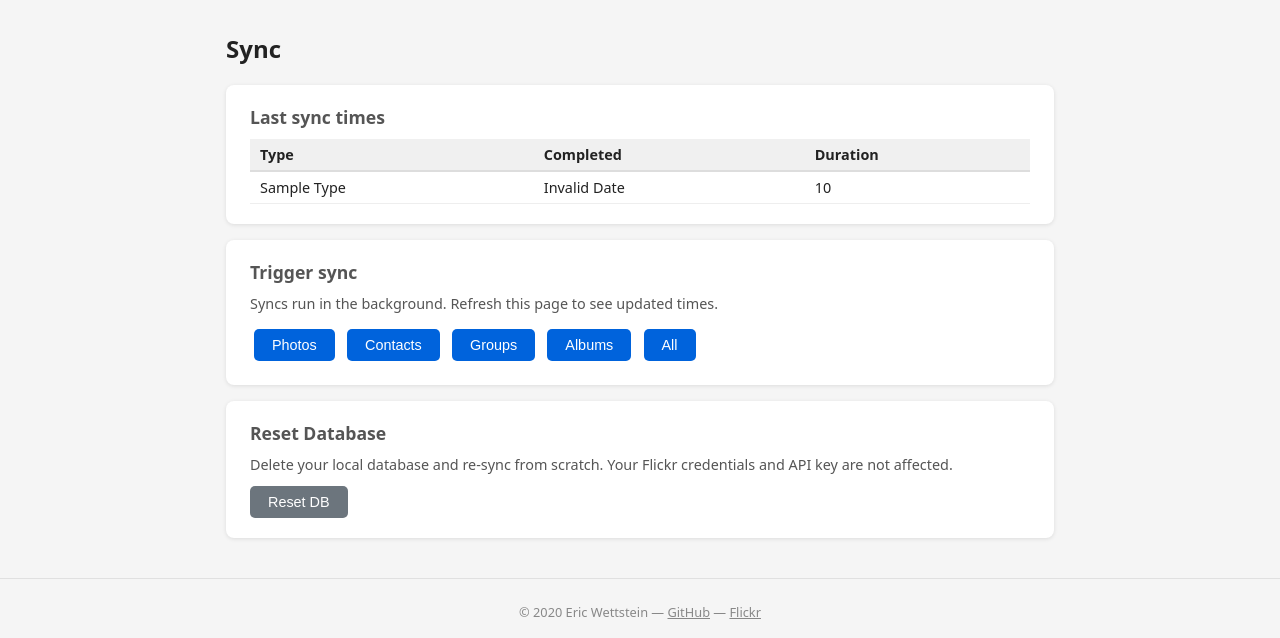
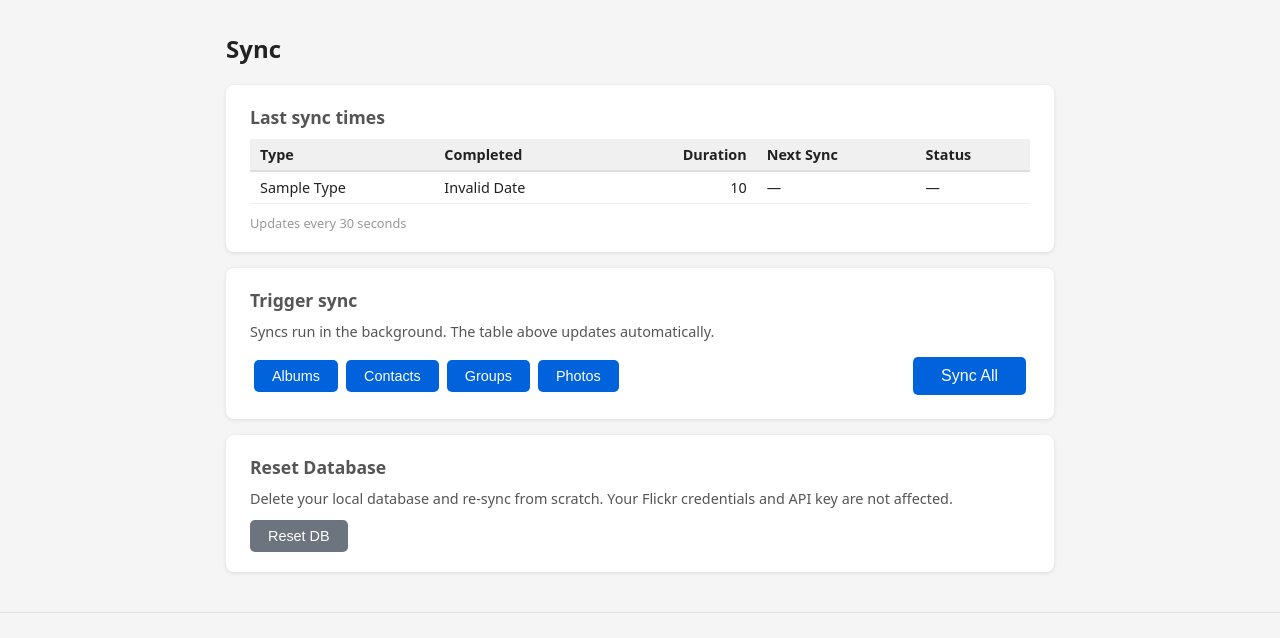
Before and after one commit to kc9yjp/mre_flickr_mcp, a Python web app: template templates/sync.html in a window 1280 px wide. Shown: the part 48-686 px from the top of the page. Run offline with Jinja, Linux system fonts and the light colour scheme; the template is opened without the code that fills it: most values are stand-ins (such as "Sample title", 1, 10 or a date in 2020).

Commit message:
feat: enhance sync functionality with status updates and improved UI elements

```diff
--- a/static/app.js
+++ b/static/app.js
@@ -60,6 +60,72 @@ function showConfirm(message, onOk) {
   document.addEventListener('keydown', handleKey);
 }
 
+function fmtRelative(epochSecs) {
+  const diffSecs = epochSecs - Math.floor(Date.now() / 1000);
+  if (diffSecs <= 0) return 'now';
+  const h = Math.floor(diffSecs / 3600);
+  const m = Math.floor((diffSecs % 3600) / 60);
+  if (h > 0) return `in ${h}h ${m}m`;
+  return `in ${m}m`;
+}
+
+function updateSyncNext() {
+  document.querySelectorAll('[data-next]').forEach(el => {
+    el.textContent = fmtRelative(parseInt(el.dataset.next));
+  });
+}
+
+function applySyncData(data) {
+  data.rows.forEach(row => {
+    const tr = document.querySelector(`tr[data-sync-type="${row.type}"]`);
+    if (!tr) return;
+
+    const lastCell = tr.querySelector('.sync-last');
+    if (lastCell) {
+      if (row.last) {
+        const ms = row.last * 1000;
+        const fmt = new Date(ms).toLocaleString(undefined, {
+          month: 'short', day: 'numeric', year: 'numeric',
+          hour: 'numeric', minute: '2-digit'
+        });
+        lastCell.innerHTML = `<time data-ts="${row.last}">${fmt}</time>`;
+      } else {
+        lastCell.textContent = '—';
+      }
+    }
+
+    const durCell = tr.querySelector('.sync-duration-cell');
+    if (durCell) durCell.textContent = row.duration || '—';
+
+    const nextCell = tr.querySelector('.sync-next');
+    if (nextCell) {
+      nextCell.innerHTML = row.next
+        ? `<span data-next="${row.next}"></span>`
+        : '—';
+    }
+
+    const statusCell = tr.querySelector('.sync-status');
+    if (statusCell) {
+      statusCell.innerHTML = row.running
+        ? '<span class="sync-running-badge">Syncing…</span>'
+        : '—';
+    }
+  });
+  updateSyncNext();
+
+  const buttons = document.querySelectorAll('.sync-form .btn');
+  buttons.forEach(btn => { btn.disabled = data.running; });
+}
+
+function initSyncPolling() {
+  const table = document.getElementById('sync-table');
+  if (!table) return;
+  updateSyncNext();
+  setInterval(() => {
+    fetch('/sync/status.json').then(r => r.json()).then(applySyncData).catch(() => {});
+  }, 30000);
+}
+
 document.addEventListener('DOMContentLoaded', () => {
   document.querySelectorAll('form[data-confirm]').forEach(form => {
     form.addEventListener('submit', e => {
@@ -70,6 +136,8 @@ document.addEventListener('DOMContentLoaded', () => {
       });
     });
   });
+
+  initSyncPolling();
 
   document.querySelectorAll('time[data-ts]').forEach(el => {
     const ms = parseInt(el.dataset.ts) * 1000;
--- a/static/style.css
+++ b/static/style.css
@@ -65,10 +65,17 @@ footer a { color: #888; }
 .stat-date-range { margin-top: 14px; color: #555; font-size: .9rem; }
 
 /* Sync */
-.sync-progress-list { margin: 6px 0 0 18px; line-height: 1.8; }
-.sync-duration { color: #888; font-size: .8rem; }
 .sync-form { display: inline; }
 .sync-form .btn { margin: 4px; }
+.sync-btn-row { display: flex; align-items: center; justify-content: space-between; flex-wrap: wrap; gap: 8px; margin-top: 4px; }
+.sync-btn-group { display: flex; flex-wrap: wrap; gap: 0; }
+.btn-lg { padding: 10px 28px; font-size: 1rem; }
+.sync-running-badge { display: inline-block; background: #fff3cd; color: #856404;
+                      border: 1px solid #ffc107; border-radius: 4px;
+                      padding: 1px 8px; font-size: .8rem; font-weight: 600; }
+.sync-refresh-note { margin-top: 10px; font-size: .8rem; color: #999; }
+#sync-table td.sync-duration-cell { text-align: right; }
+#sync-table th:nth-child(3) { text-align: right; }
 
 /* Setup snippets */
 .snippet-wrap { position: relative; }
--- a/templates/sync.html
+++ b/templates/sync.html
@@ -3,51 +3,54 @@
 
 <h1>Sync</h1>
 
-{% if running and active_syncs %}
-<div class="alert alert-info">
-  <strong>Sync in progress:</strong>
-  <ul class="sync-progress-list">
-    {% for label, started in active_syncs %}
-    <li>
-      <strong>{{ label }}</strong> &mdash; started <time data-ts="{{ started | int }}">—</time>
-      &nbsp;(<span data-elapsed="{{ started | int }}"></span>)
-    </li>
-    {% endfor %}
-  </ul>
-</div>
-{% elif running %}
-<div class="alert alert-info">A sync is currently running&hellip;</div>
-{% endif %}
-
 <div class="card">
   <h2 class="card-title">Last sync times</h2>
-  <table>
-    <thead><tr><th>Type</th><th>Completed</th><th>Duration</th></tr></thead>
+  <table id="sync-table">
+    <thead>
+      <tr><th>Type</th><th>Completed</th><th>Duration</th><th>Next Sync</th><th>Status</th></tr>
+    </thead>
     <tbody>
       {% if sync_rows %}
-        {% for row in sync_rows %}
-        <tr>
+        {% for row in sync_rows | sort(attribute='type') %}
+        <tr data-sync-type="{{ row.type }}">
           <td>{{ row.type | title }}</td>
-          <td>{% if row.last %}<time data-ts="{{ row.last }}">—</time>{% else %}—{% endif %}</td>
-          <td>{% if row.duration %}{{ row.duration }}{% else %}—{% endif %}</td>
+          <td class="sync-last">
+            {% if row.last %}<time data-ts="{{ row.last }}">—</time>{% else %}—{% endif %}
+          </td>
+          <td class="sync-duration-cell">{% if row.duration %}{{ row.duration }}{% else %}—{% endif %}</td>
+          <td class="sync-next">
+            {% if row.next %}<span data-next="{{ row.next }}"></span>{% else %}—{% endif %}
+          </td>
+          <td class="sync-status">
+            {% if row.running %}<span class="sync-running-badge">Syncing…</span>{% else %}—{% endif %}
+          </td>
         </tr>
         {% endfor %}
       {% else %}
-      <tr><td colspan="3">No syncs recorded yet</td></tr>
+      <tr><td colspan="5">No syncs recorded yet</td></tr>
       {% endif %}
     </tbody>
   </table>
+  <p class="sync-refresh-note">Updates every 30 seconds</p>
 </div>
 
 <div class="card">
   <h2 class="card-title">Trigger sync</h2>
-  <p class="card-hint">Syncs run in the background. Refresh this page to see updated times.</p>
-  {% for stype in ["photos", "contacts", "groups", "albums", "all"] %}
-  <form class="sync-form" method="POST" action="/sync/{{ stype }}">
-    <input type="hidden" name="csrf_token" value="{{ csrf_token }}">
-    <button class="btn" {% if running %}disabled{% endif %} type="submit">{{ stype | title }}</button>
-  </form>
-  {% endfor %}
+  <p class="card-hint">Syncs run in the background. The table above updates automatically.</p>
+  <div class="sync-btn-row">
+    <div class="sync-btn-group">
+      {% for stype in ["albums", "contacts", "groups", "photos"] %}
+      <form class="sync-form" method="POST" action="/sync/{{ stype }}">
+        <input type="hidden" name="csrf_token" value="{{ csrf_token }}">
+        <button class="btn" {% if running %}disabled{% endif %} type="submit">{{ stype | title }}</button>
+      </form>
+      {% endfor %}
+    </div>
+    <form class="sync-form" method="POST" action="/sync/all">
+      <input type="hidden" name="csrf_token" value="{{ csrf_token }}">
+      <button class="btn btn-lg" {% if running %}disabled{% endif %} type="submit">Sync All</button>
+    </form>
+  </div>
 </div>
 
 <div class="card">
```
Also changed, not shown: scripts/web.py (+47 -18 lines).
